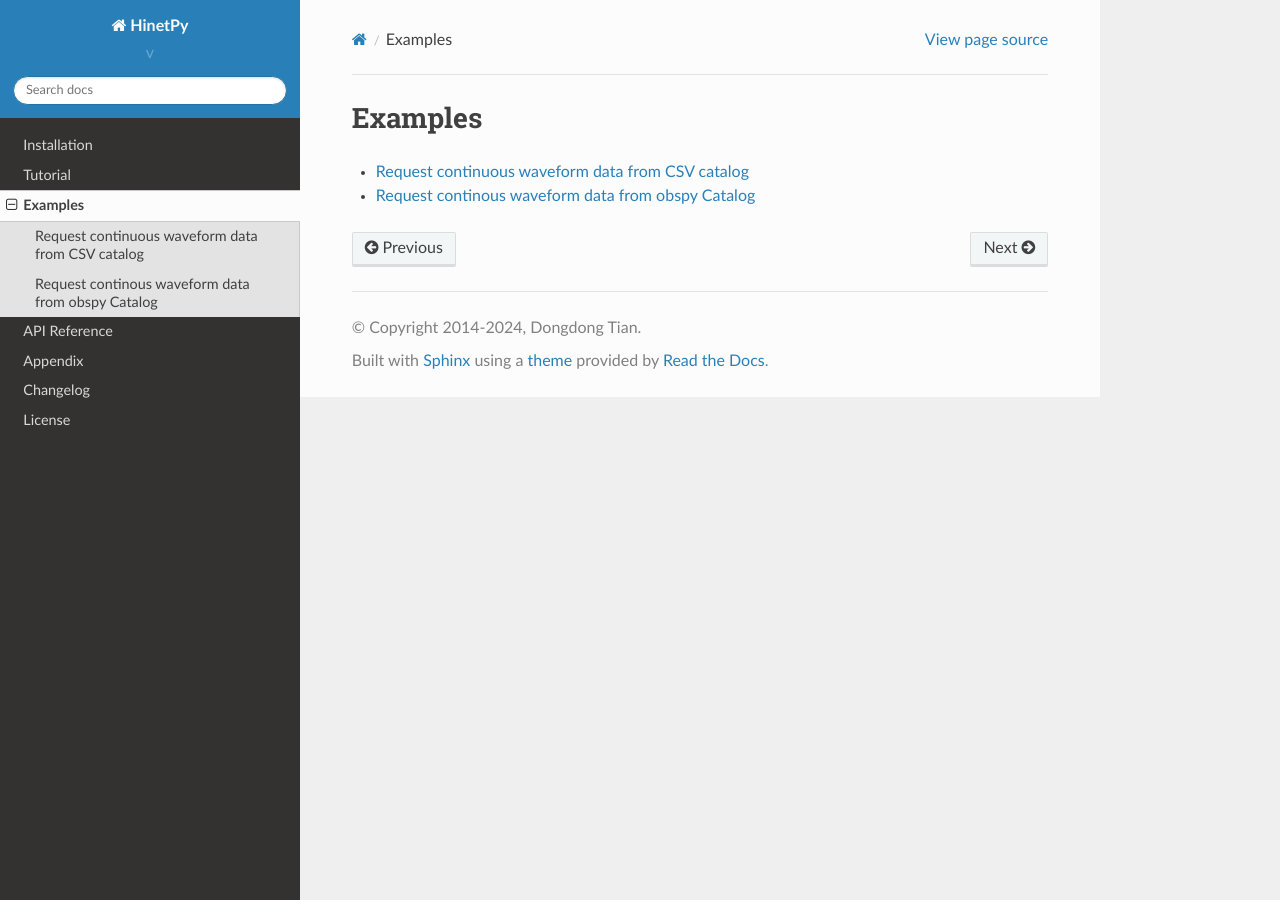
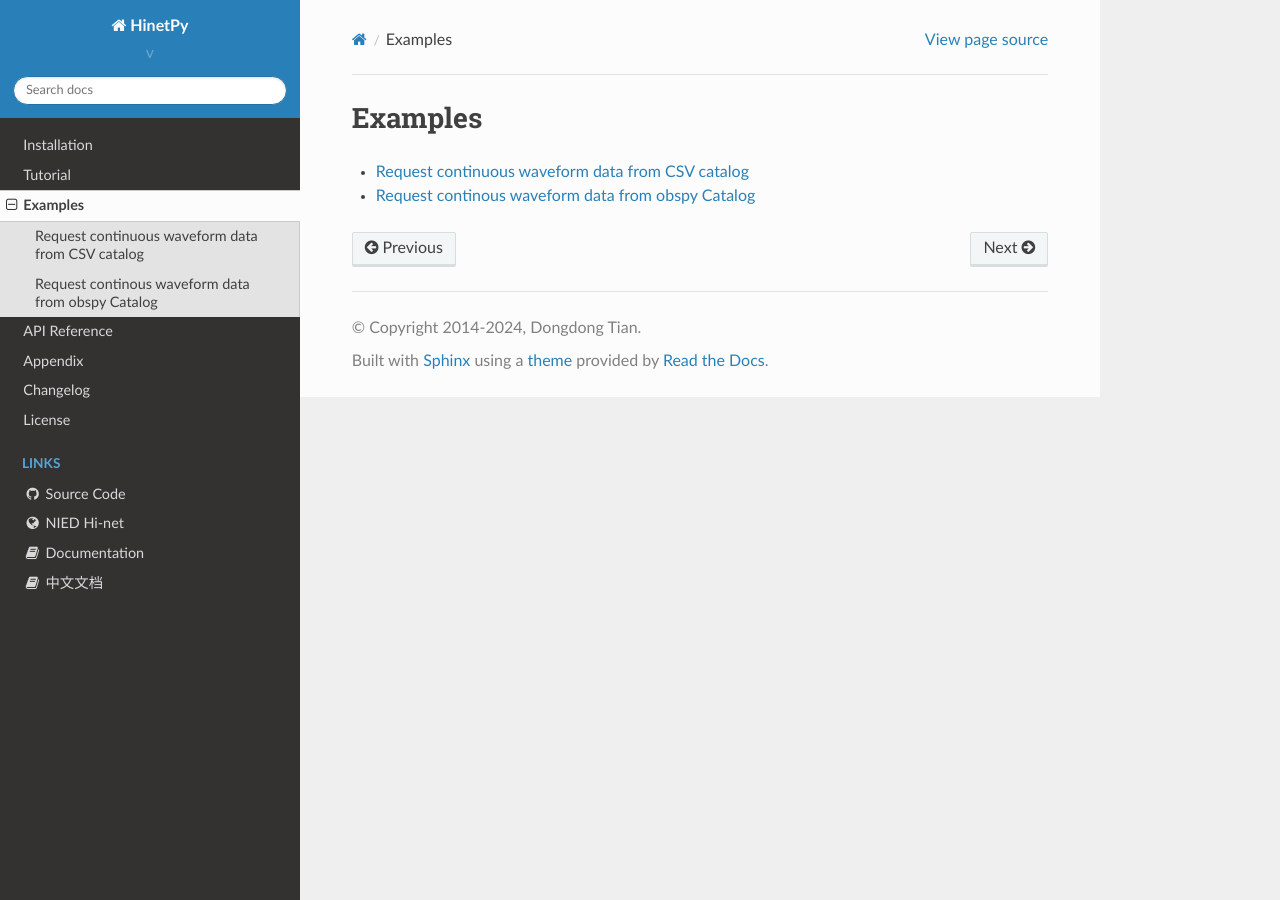
Before and after one commit to seisman/HinetPy, a Sphinx documentation site: the page built from docs/examples.rst, in a window 1280 px wide. Built offline with Sphinx 7.4.7 and the Read the Docs theme 2.0.0, drawn with Linux system fonts in a browser that asks for light colours.

Commit message:
doc: Add menu links to the sidebar

```diff
--- a/README.rst
+++ b/README.rst
@@ -15,7 +15,6 @@
 .. image:: https://zenodo.org/badge/23509035.svg
     :target: https://zenodo.org/badge/latestdoi/23509035
 
-.. placeholder-for-doc-index
 
 `NIED Hi-net <https://www.hinet.bosai.go.jp/>`__ |
 `Source Code <https://github.com/seisman/HinetPy>`__ |
@@ -23,6 +22,8 @@
 `中文文档 <https://seisman.github.io/HinetPy/zh_CN/>`__
 
 ----
+
+.. placeholder-for-doc-index
 
 `HinetPy <https://github.com/seisman/HinetPy>`_ is a Python package for accessing and
 processing seismic data from `NIED Hi-net <https://www.hinet.bosai.go.jp/>`__.
--- /dev/null
+++ b/docs/_templates/layout.html
@@ -0,0 +1,17 @@
+{# Import the theme's layout. #}
+{% extends "!layout.html" %}
+
+{% block menu %}
+    {{ super() }}
+
+    {% if menu_links %}
+        <p class="caption">
+            <span class="caption-text">Links</span>
+        </p>
+        <ul>
+            {% for text, link in menu_links %}
+                <li class="toctree-l1"><a href="{{ link }}">{{ text }}</a></li>
+            {% endfor %}
+        </ul>
+    {% endif %}
+{% endblock %}
--- a/docs/conf.py
+++ b/docs/conf.py
@@ -63,6 +63,27 @@ html_theme = "sphinx_rtd_theme"
 # so a file named "default.css" will overwrite the builtin "default.css".
 # html_static_path = ['_static']
 
+html_context = {
+    "menu_links": [
+        (
+            '<i class="fa fa-github fa-fw"></i> Source Code',
+            "https://github.com/seisman/HinetPy",
+        ),
+        (
+            '<i class="fa fa-globe fa-fw"></i> NIED Hi-net',
+            "https://www.hinet.bosai.go.jp/",
+        ),
+        (
+            '<i class="fa fa-book fa-fw"></i> Documentation',
+            "https://seisman.github.io/HinetPy/",
+        ),
+        (
+            '<i class="fa fa-book fa-fw"></i> 中文文档',
+            "https://seisman.github.io/HinetPy/zh_CN/",
+        )
+    ]
+}
+
 # autodoc options
 autodoc_member_order = "bysource"
 autoclass_content = "both"
@@ -72,7 +93,9 @@ napoleon_use_admonition_for_examples = True
 napoleon_use_admonition_for_references = True
 
 # intersphinx configurations
-intersphinx_mapping = {"https://docs.python.org/3/": None}
+intersphinx_mapping = {
+    "python": ("https://docs.python.org/3/", None)
+}
 
 # Chinese translation
 locale_dirs = ["locale/"]  # path is example but recommended.
```
